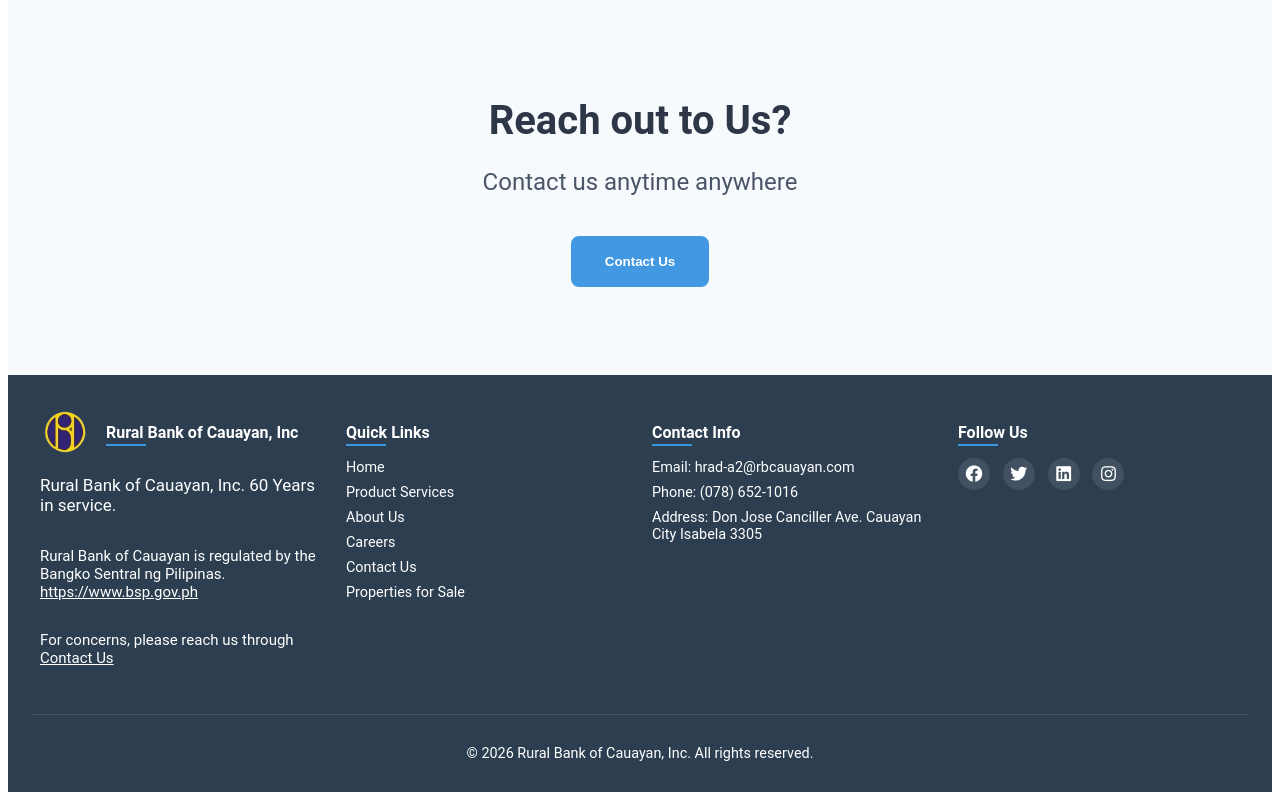
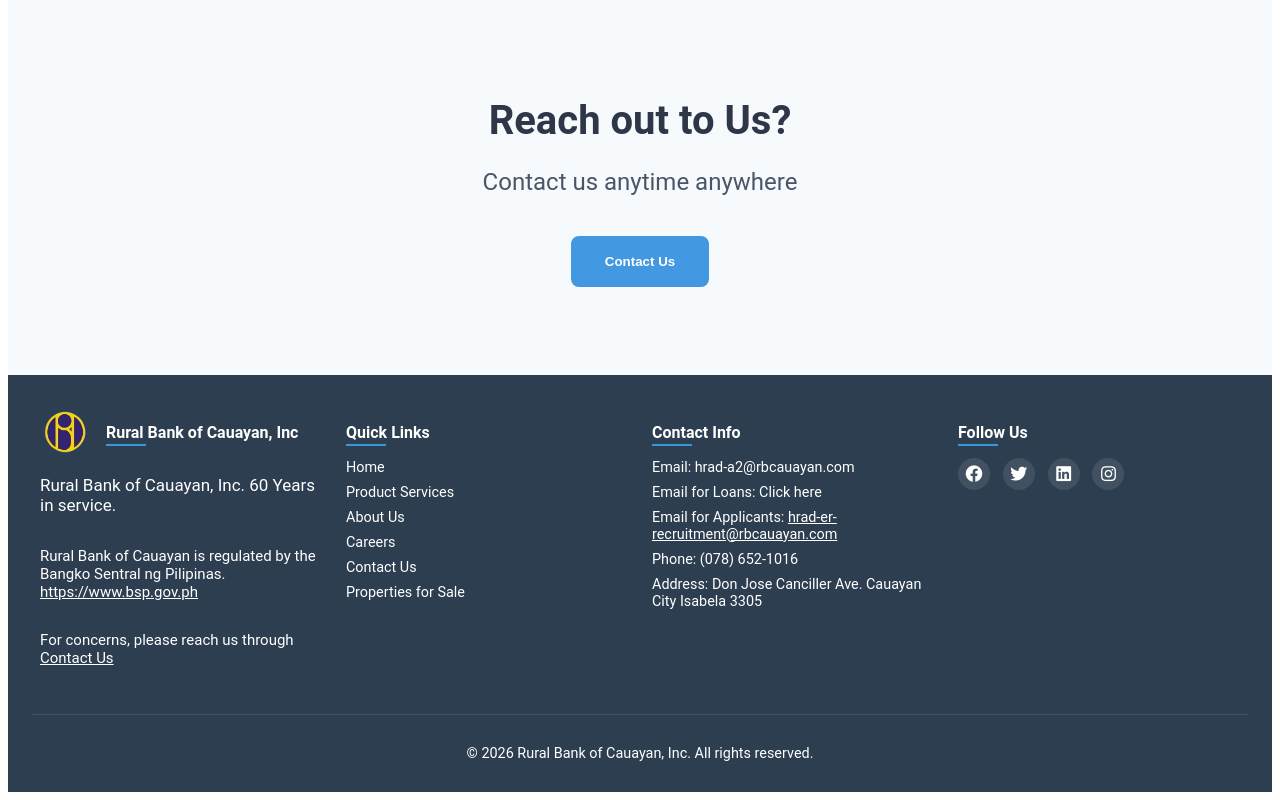
Before and after one commit to rbsystemadmin/rbcauayan, a React (Vite) app: page / in a window 1280 px wide. Shown: the part 3149-3949 px from the top of the page. Built offline with nearby package versions, Linux system fonts and the light colour scheme; no server answers.

Commit message:
Updated Footer
Updated the footer to adjust the emails since hr complained that their email is spammed by both loan applicants and career applicants.

```diff
--- a/src/components/Footer/Footer.jsx
+++ b/src/components/Footer/Footer.jsx
@@ -34,6 +34,21 @@
                     <h3>Contact Info</h3>
                     <ul>
                         <li>Email: hrad-a2@rbcauayan.com</li>
+                        <li>
+                            <a href="https://rbcauayan.com/A&U/ContactUs">Email for Loans: Click here</a>
+                        </li>
+                        <li>
+                            Email for Applicants:{" "}
+                            <span
+                                style={{ cursor: "pointer", textDecoration: "underline" }}
+                                onClick={() => {
+                                    navigator.clipboard.writeText("hrad-er-recruitment@rbcauayan.com");
+                                    alert("Email copied!");
+                                }}
+                            >
+                                hrad-er-recruitment@rbcauayan.com
+                            </span>
+                        </li>
                         <li>Phone: (078) 652-1016</li>
                         <li>
                             Address: Don Jose Canciller Ave.
```
Also changed, not shown: 1 other file (tests, documents, lock files or other folders).
